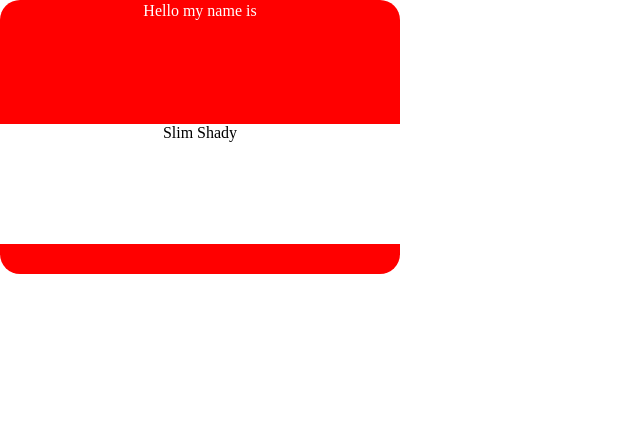
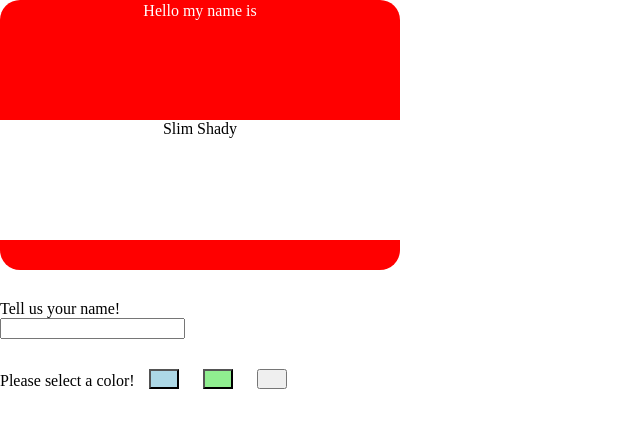
Before and after one commit to warrioryoko/lab-03a-name-tag, a plain HTML site: page index.html in a window 1280 px wide. Shown: the whole page, without its empty margins (0-640 px from the left). Drawn offline with Linux system fonts and the light colour scheme.

Commit message:
Got tag color change working

```diff
--- a/app.js
+++ b/app.js
@@ -0,0 +1,31 @@
+const header = document.getElementById('header');
+const tagBottom = document.getElementById('tag-bottom');
+
+const myButton1 = document.getElementById('my-special-button1');
+const myButton2 = document.getElementById('my-special-button2');
+const myButton3 = document.getElementById('my-special-button3');
+
+const myInput = document.getElementById('my-special-input');
+const tagNameField = document.getElementById('tag-name-field');
+
+myInput.addEventListener('input', () => {
+  myInput.value
+})
+
+myButton1.addEventListener('click', () => {
+  // tagTop.style.background = "pink";
+  tagBottom.style.background = "pink";
+  header.style.background = "pink";
+})
+
+myButton2.addEventListener('click', () => {
+  // tagTop.style.background = "lightgreen";
+  tagBottom.style.background = "lightgreen";
+  header.style.background = "lightgreen";
+})
+
+myButton3.addEventListener('click', () => {
+  // tagTop.style.background = "lightblue";
+  tagBottom.style.background = "lightblue";
+  header.style.background = "lightblue";
+})
--- a/index.html
+++ b/index.html
@@ -13,16 +13,32 @@
 </head>
 
 <body>
-    <div class="nametag">
-        <header>
-            <div class="tag-top">
-                Hello my name is
+    <main>
+        <div class="nametag">
+            <header id="header">
+                <!-- <div class="tag-top" id="tag-top"> -->
+                    Hello my name is
+                <!-- </div> -->
+            </header>
+            <div class="tag-name-field" id="tag-name-field">
+                Slim Shady
             </div>
-        </header>
-        <div class="tag-name-field">
-            Slim Shady
+            <div class="tag-bottom" id="tag-bottom"></div>
         </div>
-        <div class="tag-bottom"></div>
+    </main>
+
+    <div class="name-entry">
+        Tell us your name!
+        <div id="my-special-input">
+            <input type="text">
+        </div>
+    </div>
+
+    <div class="selector">
+        <label>Please select a color!</label>
+        <button class="button" id="my-special-button1"></button>
+        <button class="button" id="my-special-button2"></button>
+        <button class="button" id="my-special-button3"></button>
     </div>
 
     <script type="module" src="app.js"></script>
--- a/styles/style.css
+++ b/styles/style.css
@@ -1,16 +1,16 @@
 
 .nametag {
-    border-radius: 20px;
-    border: 2px red;
     width: 400px;
     height: 250px;
 }
 
-.tag-top {
+/* .tag-top {
+    border-top-left-radius: 20px;
+    border-top-right-radius: 20px;
     text-align: center;
     color: white;
     height:120px;
-}
+} */
 
 .tag-name-field {
     text-align: center;
@@ -25,9 +25,39 @@
     border-bottom-right-radius: 20px;
 }
 
+.button {
+    height: 20px;
+    width: 30px;
+    margin: 10px;
+}
+
+.selector {
+    margin-top: 20px;
+    text-align: left;
+}
+
+.name-entry {
+    margin-top: 50px;
+}
+
+#my-special-button1 {
+    background: pink;
+}
+
+#my-special-button2 {
+    background: lightgreen;
+}
+
+#my-special-button1 {
+    background: lightblue;
+}
+
 header {
     background: red;
+    border-top-left-radius: 20px;
     border-top-right-radius: 20px;
-    border-top-left-radius: 20px;
+    text-align: center;
+    color: white;
+    height:120px;
     padding: 2px;
 }
```
